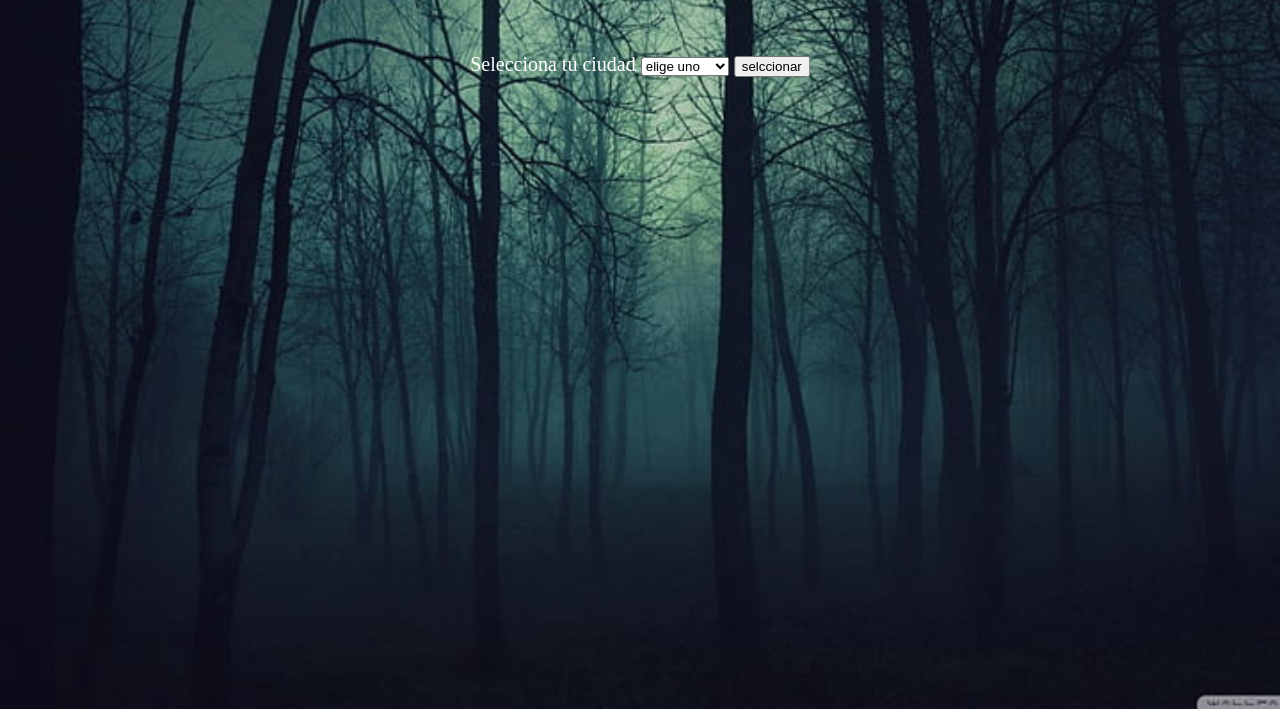
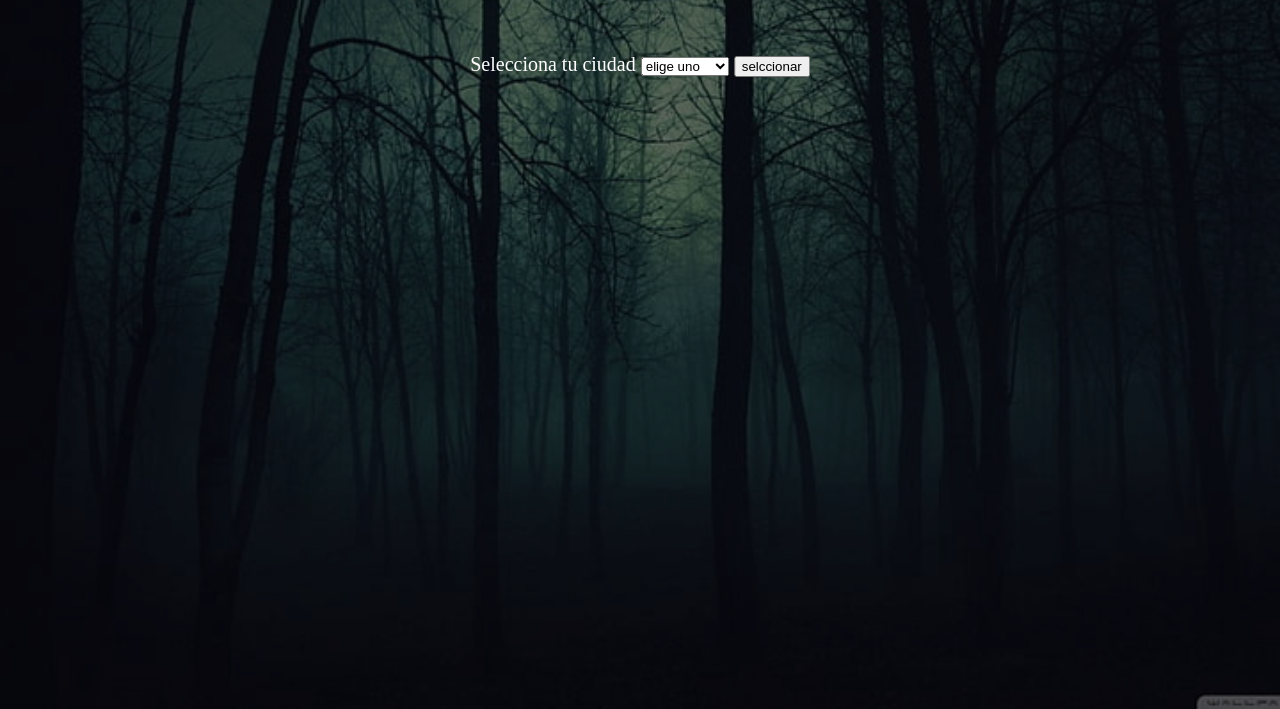
Before and after one commit to redstar-15/appClima, a plain HTML site: page index.html in a window 1280 px wide. Shown: the part 91-800 px from the top of the page. Drawn offline with Linux system fonts and the light colour scheme.

Commit message:
estilos 2

```diff
--- a/css/style.css
+++ b/css/style.css
@@ -1,7 +1,14 @@
-body {
-  /*width: 200px;
-  height: 200px;*/
+
+body::after {
+  content: "";
+  position: fixed;
+  top: 0;
+  right: 0;
+  bottom: 0;
+  left: 0;
+  z-index: -1; /* Coloca el pseudo-elemento detrás del contenido del cuerpo */
   background-image: url("imagen5.jpg");
+  filter: brightness(50%); /* Ajusta el brillo según sea necesario */
   background-size: cover;
 }
 
```
